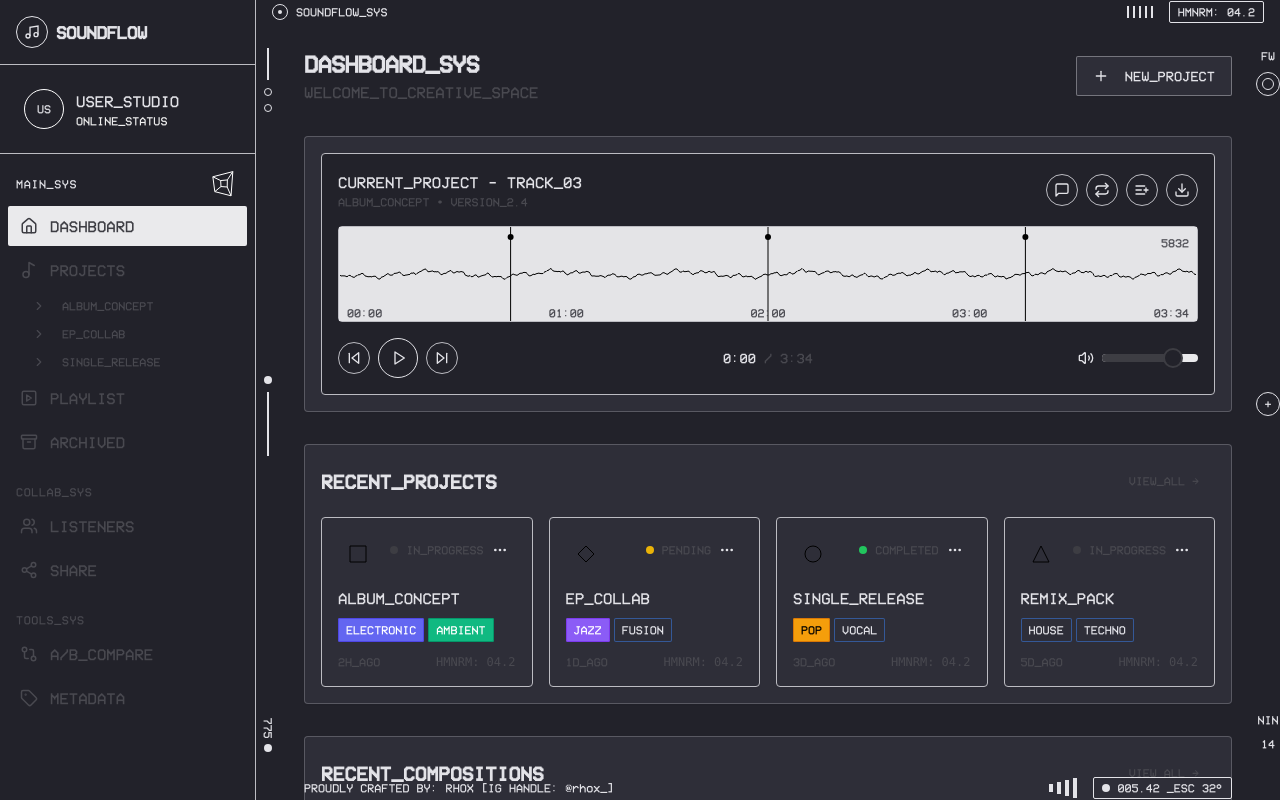
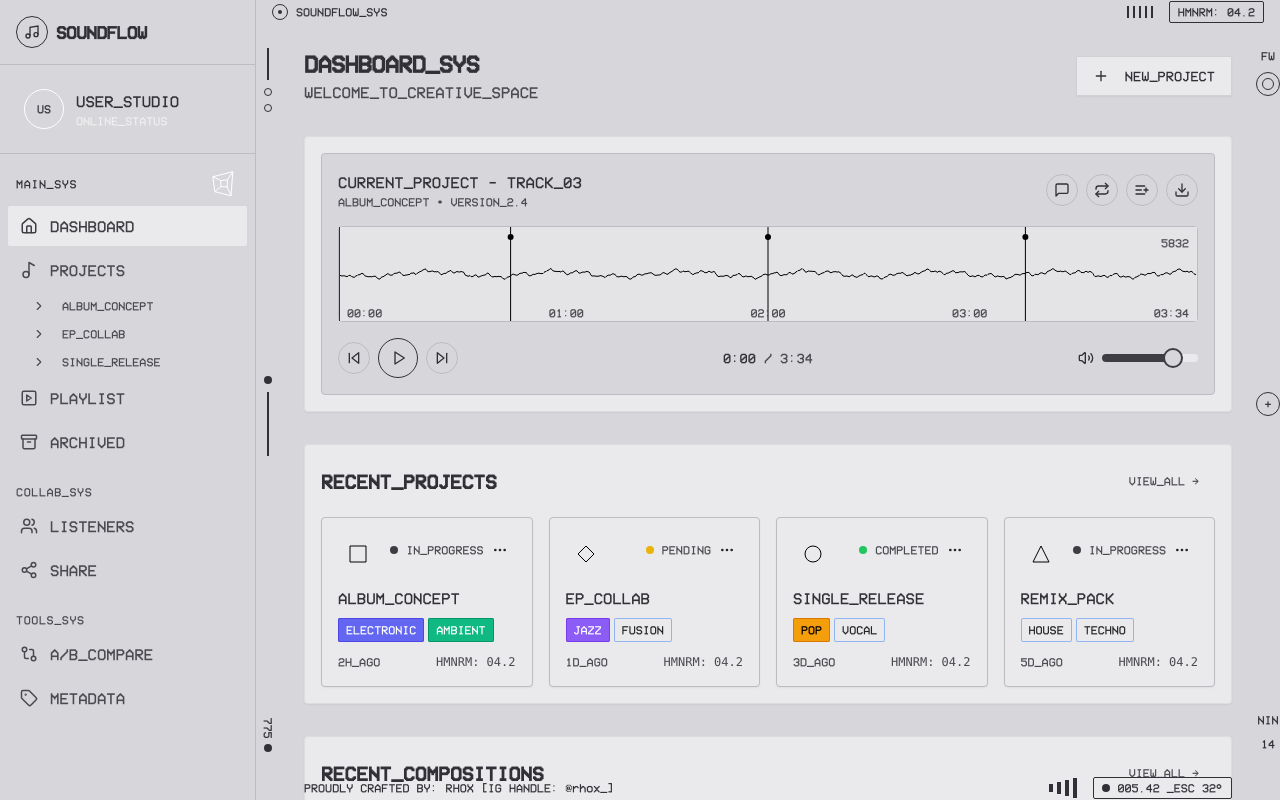
Before and after one commit to BenjaminPOITOU/TrackFlow, a Next.js app: page / in a window 1280 px wide. Built offline with nearby package versions, Linux system fonts and the light colour scheme.

Commit message:
dark mode suppressed

```diff
--- a/app/globals.css
+++ b/app/globals.css
@@ -39,15 +39,6 @@
     /* Champs de formulaire très clairs */
     --ring: 240 5% 20%;
     --radius: 0.25rem;
-  }
-
-  .dark {
-    /* Version sombre optionnelle */
-    --background: 240 10% 15%;
-    --foreground: 240 10% 90%;
-    --card: 240 10% 20%;
-    --card-foreground: 240 10% 90%;
-    /* ... (le reste du thème sombre) */
   }
 }
 @layer base {
```
